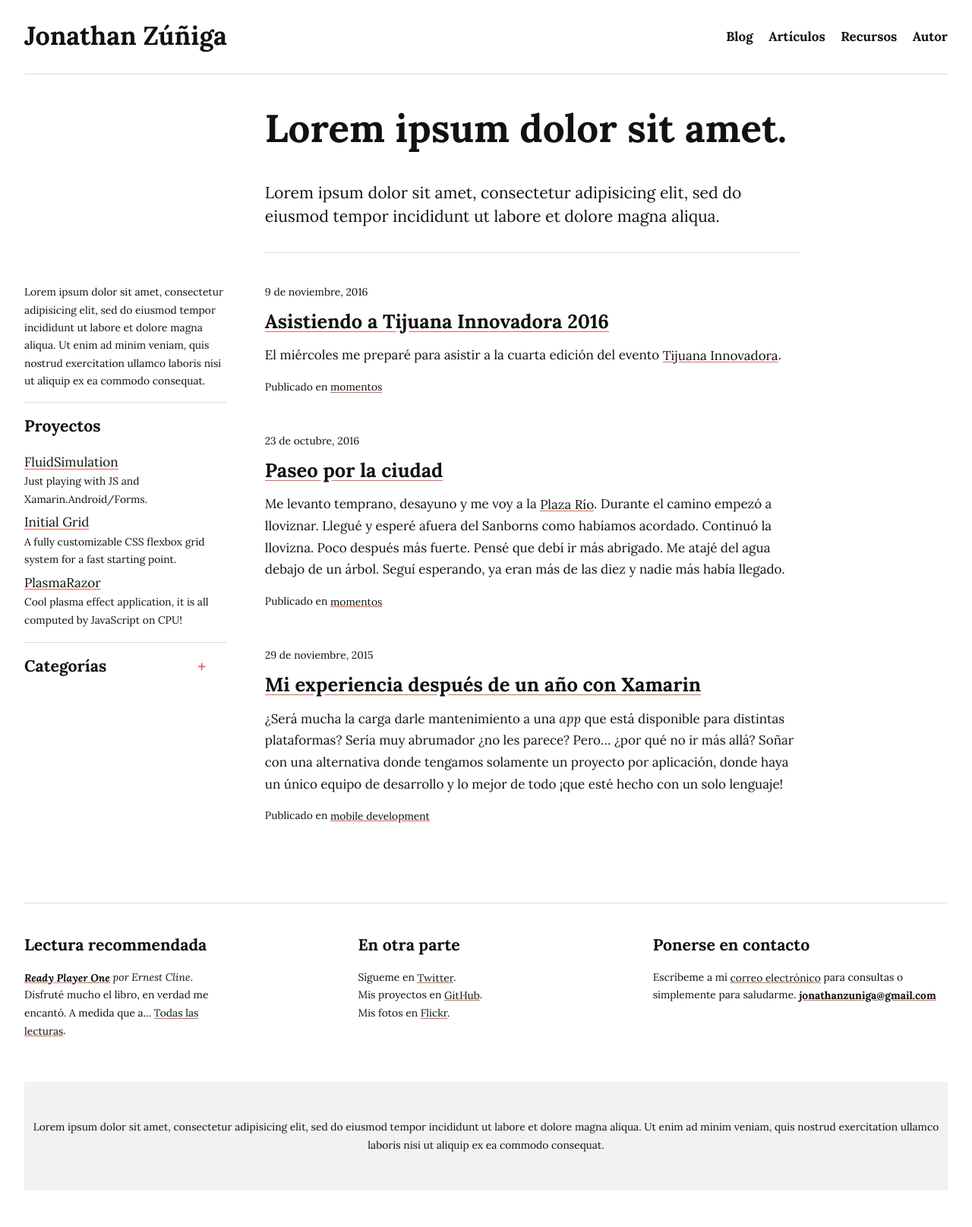
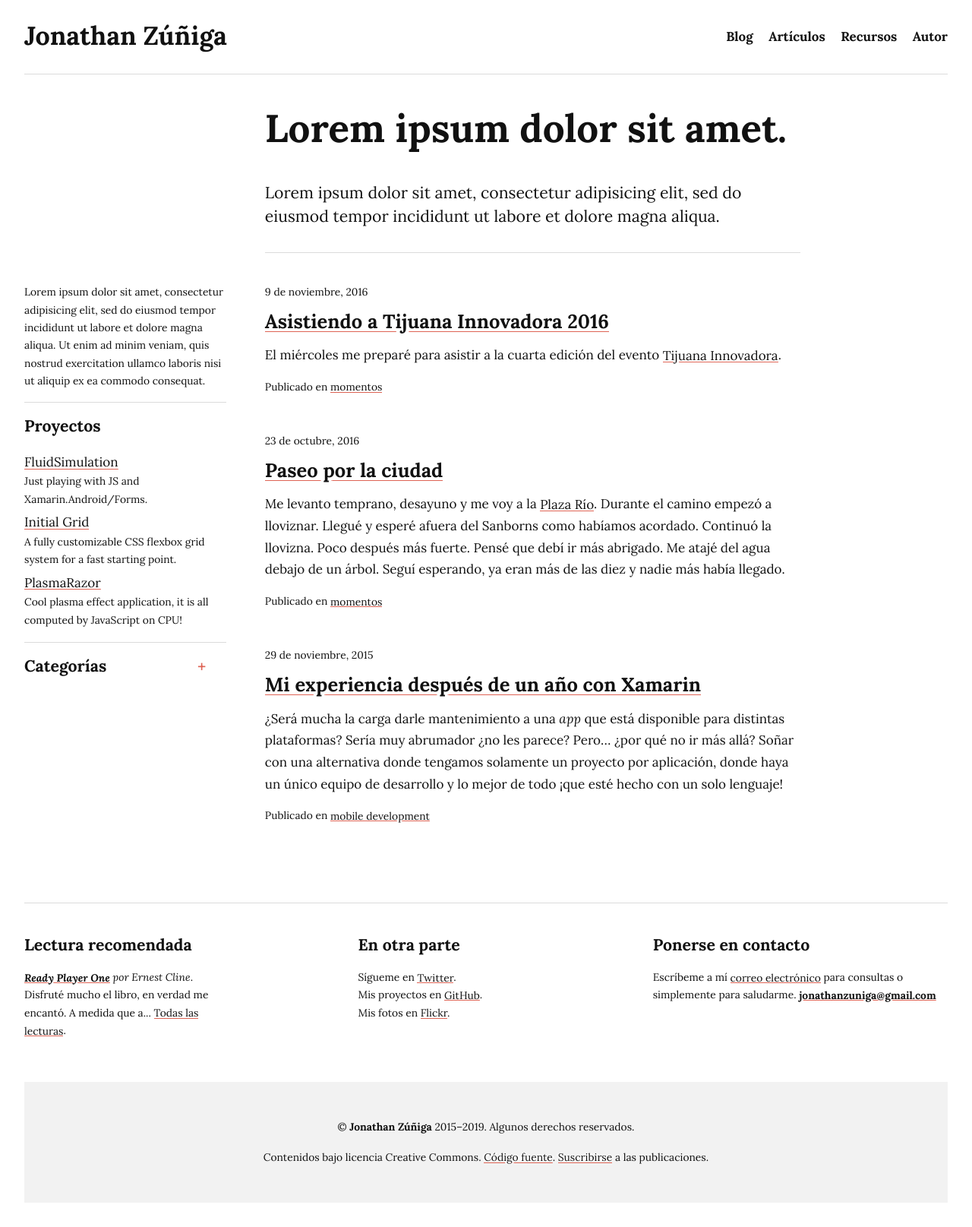
Before and after one commit to jonathanzuniga/jonathanzuniga.github.io, a Jekyll site: the page built from index.html, in a window 1280 px wide. Shown: the whole page at 76% size. Built offline with Jekyll 4.4.1, drawn with Linux system fonts in a browser that asks for light colours; the list of posts is cut into pages by our own code.

Commit message:
Add footer content.

```diff
--- a/_includes/footer.html
+++ b/_includes/footer.html
@@ -1,9 +1,16 @@
+{% assign author = site.authors['jonathan'] %}
 
 <footer class="footer">
-	Lorem ipsum dolor sit amet, consectetur adipisicing elit, sed do eiusmod
-	tempor incididunt ut labore et dolore magna aliqua. Ut enim ad minim veniam,
-	quis nostrud exercitation ullamco laboris nisi ut aliquip ex ea commodo
-	consequat.
+	<p>
+		© <strong>{{ author.first_name }} {{ author.last_name }}</strong> 2015–{{ site.time | date: '%Y' }}. Algunos derechos reservados.
+		<!-- © <b>{{ site.title }}</b> 2015–{{ site.time | date: '%Y' }}.
+		<a href="{{ "/feed.xml" | prepend: site.baseurl }}" target="_blank">Suscribirse</a> a las publicaciones. -->
+	</p>
+	<p>
+		Contenidos bajo licencia Creative Commons.
+		<a href="https://github.com/jonathanzuniga/jonathanzuniga.github.io">Código fuente</a>.
+		<a href="{{ "/feed.xml" | prepend: site.baseurl }}" target="_blank">Suscribirse</a> a las publicaciones.
+	</p>
 </footer>
 
 
--- a/_layouts/default.html
+++ b/_layouts/default.html
@@ -62,7 +62,7 @@
         <hr>
 
         <div class="awesome-block-1">
-            <h5>Lectura recommendada</h5>
+            <h5>Lectura recomendada</h5>
 
             {% assign recommended_reading = site.data.recommended_reading | first %}
 
```
Also changed, not shown: README.md, css/patterns.min.css.
